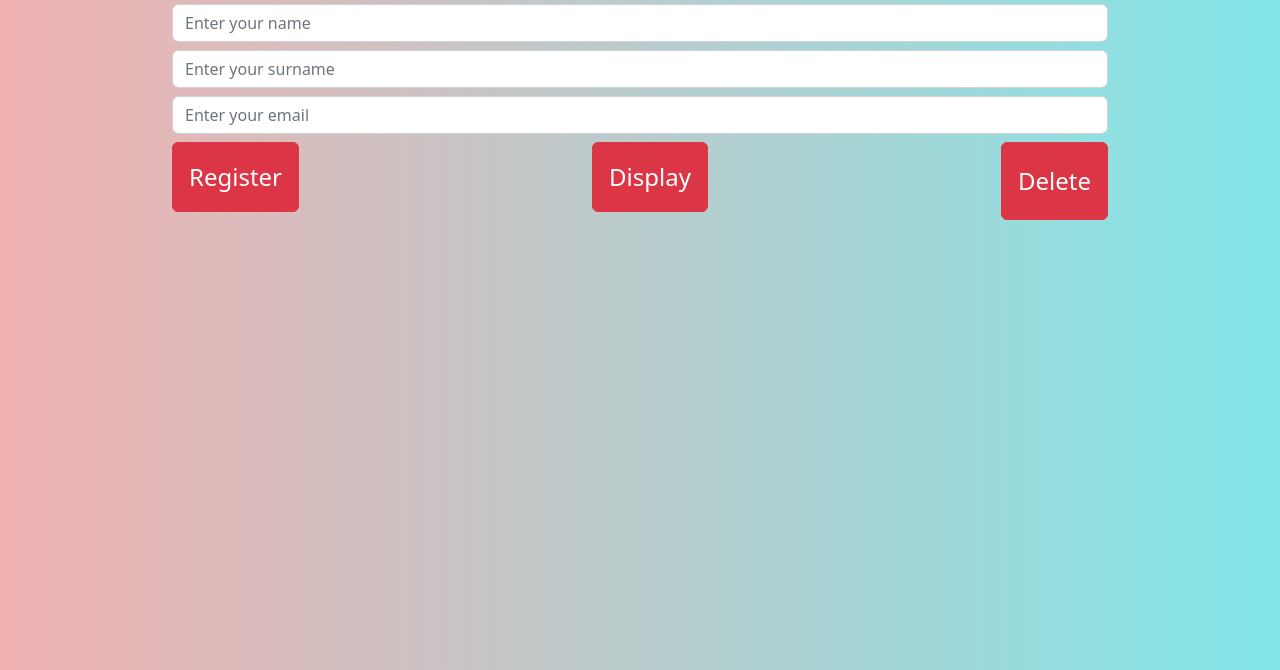
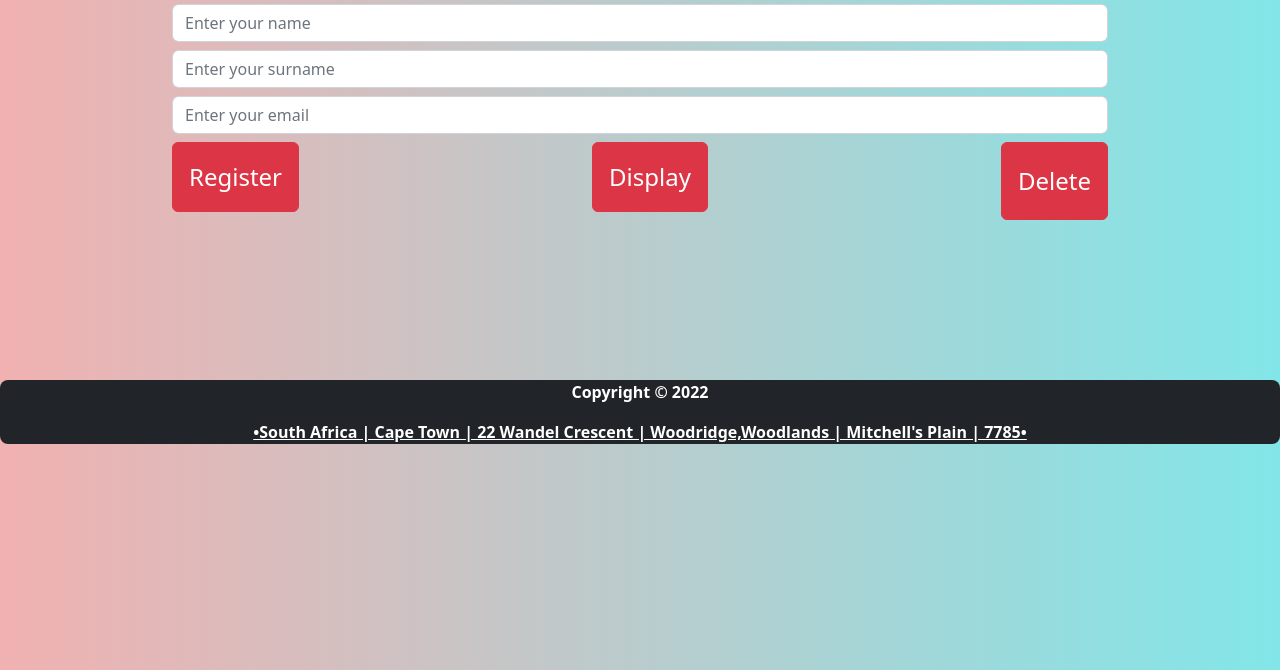
Before and after one commit to MatthewJesseThomas/Factory-Function-RealLife-Example, a plain HTML site: page index.html in a window 1280 px wide. Shown: the part 130-800 px from the top of the page. Drawn offline with nearby package versions, Linux system fonts and the light colour scheme.

Commit message:
'mo-update'

```diff
--- a/index.html
+++ b/index.html
@@ -34,6 +34,10 @@
             </form>
         </div>
     </div>
-    <script src="./js/code.js"></script>
+<footer class="bg-dark text-white rounded-3">
+    <p class="fw-bolder">Copyright &copy; 2022</p>
+    <p class="text-center text-decoration-underline kage fw-bolder">•South Africa | Cape Town | 22 Wandel Crescent | Woodridge,Woodlands | Mitchell's Plain | 7785•</p>
+</footer>
+<script src="./js/code.js"></script>
 </body>
 </html>
--- a/styles/style.css
+++ b/styles/style.css
@@ -6,6 +6,11 @@ body {
 .row button {
     font-size: 1.5rem;
 }
+footer {
+    position: sticky;
+    margin-right: ;
+    margin-top: 10rem;
+}
 
 @media (width <=900px) {
     .form .btn {
```
